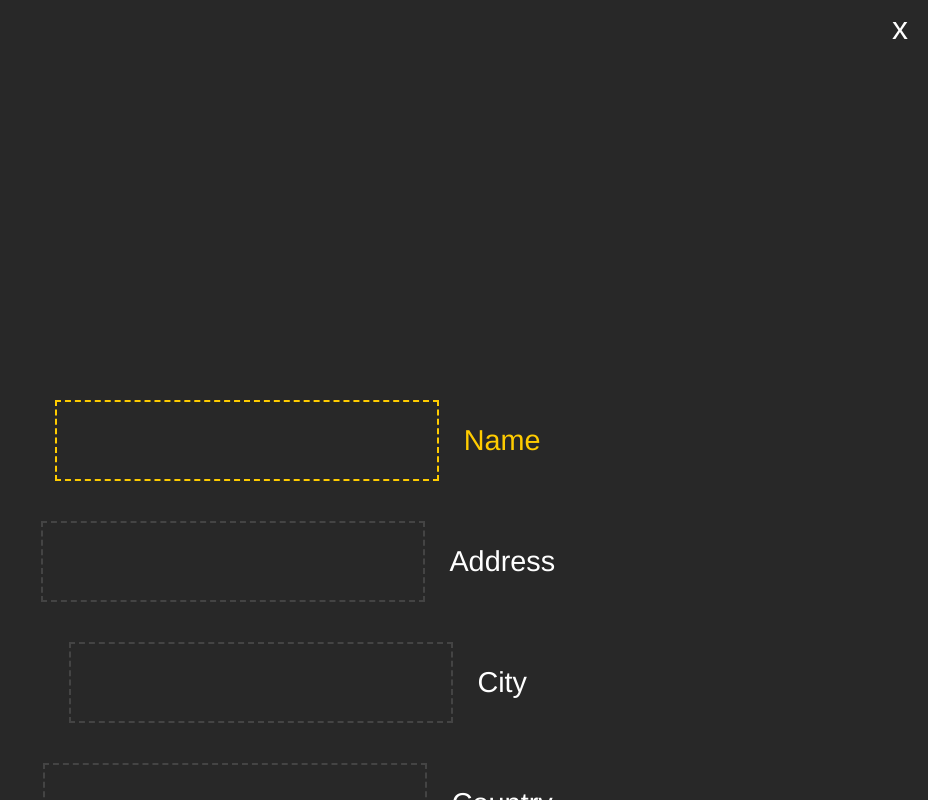
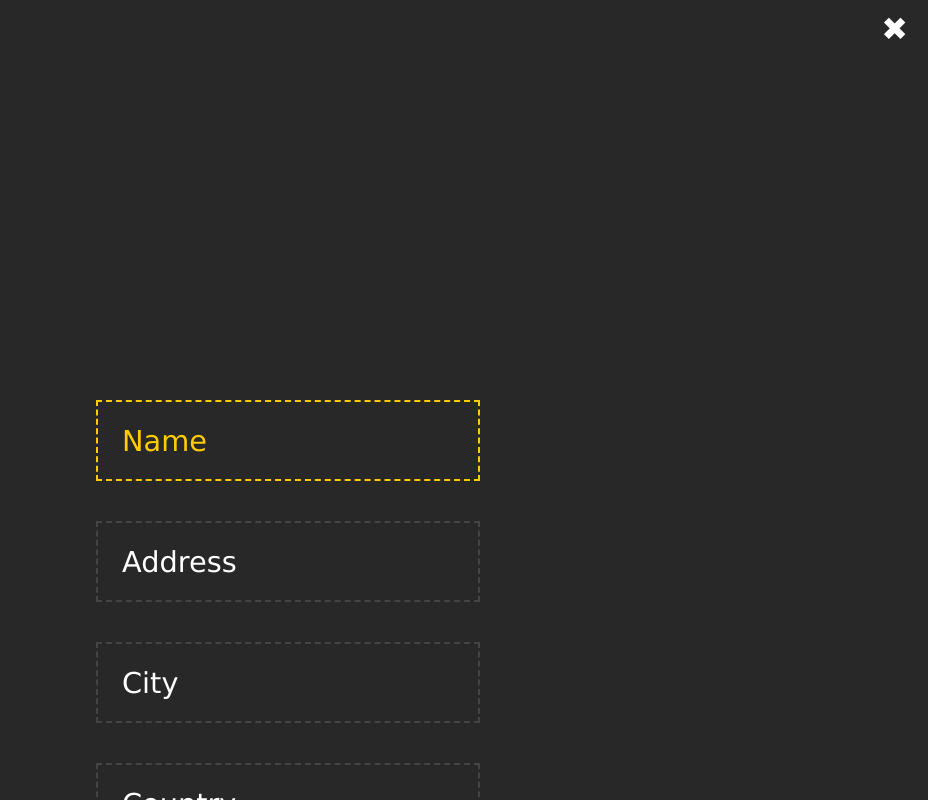
Before and after one commit to hollycunningham/fancy-modal-form, a plain HTML site: page index.html in a window 1280 px wide. Both pictures are taken after a click on the button "Open form". Shown: the whole page, without its empty margins (352-1280 px from the left). Drawn offline with nearby package versions, Linux system fonts and the light colour scheme.

Commit message:
labels as placeholders

```diff
--- a/index.html
+++ b/index.html
@@ -1,36 +1,57 @@
 <!DOCTYPE html>
 <html>
 <head>
-	<title>Javascript Center</title>
+	<title>Fancy Modal Form</title>
 	<link rel="stylesheet" type="text/css" href="style.css">
 </head>
 <body>
 	<main>
-		<h2>Here's the main content</h2>
+		<h2>Fancy Modal Form</h2>
+		<p>This page, which utilizes jQuery, demonstrates a form:
+			<ul>
+				<li>inside a modal window</li>
+				<li>with automatic vertical centering on the focused field</li>
+				<li>field labels that behave as placeholders</li>
+			</ul>
+		</p>
+		<p>To-Do:
+			<ul>
+				<li>Add a dropdown field</li>
+			</ul>
+		</p>
 		<button>Open form</button>
 	</main>
-	<div class="viewport">
+	<div class="modal">
 		<div class="content">
 			<form>
+				<div class="input-row">
 					<div class="input-wrap">
 						<input id="name" name="name" type="text"/>
 						<label for="name">Name</label>
 					</div>
+				</div>
+				<div class="input-row">
 					<div class="input-wrap">
 						<input id="address" name="address" type="text" />
 						<label for="address">Address</label>
 					</div>
+				</div>
+				<div class="input-row">
 					<div class="input-wrap">
 						<input id="city" name="city" type="text"/>
 						<label for="city">City</label>
 					</div>
+				</div>
+				<div class="input-row">
 					<div class="input-wrap">
-					<input id="country" name="country" type="country"/>
+						<input id="country" name="country" type="text"/>
 						<label for="country">Country</label>
 					</div>
+				</div>
+				<input type="submit" value="Submit">
 			</form>
 		</div>
-		<a href="" class="close">x</a>
+		<a href="" class="close">&#x2716;</a>
 	</div>
 	<script src="https://code.jquery.com/jquery-3.2.1.min.js" type="text/javascript"></script>
 	<script src="script.js" type="text/javascript"></script>
--- a/script.js
+++ b/script.js
@@ -5,38 +5,35 @@ var halfHeight = $( window ).height() / 2;
 $('.content').css({'padding-top': halfHeight, 'padding-bottom': halfHeight});
 
 $(function() {
-	function updateText(event){
-	  var input=$(this);
-	  setTimeout(function(){
-	    var val=input.val();
-	    if(val!="")
-	      input.parent().addClass("float");
-	    else
-	      input.parent().removeClass("float");
-	  },1)
-	}
 	$(".input-wrap input").keydown(updateText);
 	$(".input-wrap input").change(updateText);
 });
 
+function updateText(event){
+	var input = $(this);
+	setTimeout(function(){
+		var val = input.val();
+		if(val !== "") {
+			input.parent().addClass("float");
+		} else {
+			input.parent().removeClass("float");
+		}
+	}, 1);
+}
+
 $('input').focus(function(){
-	inputPosition = $(this).position().top;
-	finalPosition = inputPosition - halfHeight + scrollPosition; // OMFG
-	$('.viewport').animate({ scrollTop: finalPosition }, 100);
+	inputPosition = $(this).closest('.input-wrap').position().top;
+	finalPosition = inputPosition - halfHeight + scrollPosition;
+	$('.modal').animate({ scrollTop: finalPosition }, 100);
 });
 
-$('.viewport').scroll(function() {
-	scrollPosition = $('.viewport').scrollTop();
+$('.modal').scroll(function() {
+	scrollPosition = $('.modal').scrollTop();
 });
 
-$('button').click(function(){
-	$('.viewport').show();
-	$('body').addClass('modalOpen');
+$('button, a.close').click(function(e){
+	e.preventDefault();
+	$('.modal').toggle();
+	$('body').toggleClass('modalOpen');
 	$('input').first().focus();
 });
-
-$('a.close').click(function(e){
-	e.preventDefault();
-	$('.viewport').hide();
-	$('body').removeClass('modalOpen');
-});
--- a/style.css
+++ b/style.css
@@ -1,11 +1,10 @@
 html, body {
-	/* height: 100%; */
 	margin: 0;
-	font-family: Helvetica, Arial, sans-serif;
+	font-family: Geneva,Tahoma,Verdana,sans-serif;
+	background: #eee;
 }
 
 body.modalOpen {
-	background: aquamarine;
 	overflow: hidden;
 }
 
@@ -13,7 +12,7 @@ main {
 	margin: 0 20px;
 }
 
-.viewport {
+.modal {
 	position: absolute;
 	height: 100%;
 	width: 100%;
@@ -27,42 +26,47 @@ main {
 	text-align: center;
 }
 
+.input-wrap {
+	display: inline-block;
+	position: relative;
+}
+
 .close {
 	position: fixed;
 	top: 10px;
 	right: 20px;
 	font-size: 2em;
 	color: white;
-	font-family: sans-serif;
 	text-decoration: none;
 }
 
 .close:hover {
-	color: #ccc;
+	color: #aaa;
 }
 
 /* Labels */
-input {
+input[type=text], label {
+	line-height: 2.6em;
+	font-size: 1.8rem;
+}
+
+input[type=text] {
 	border: 2px dashed #444;
 	background: transparent;
 	outline: none;
 	margin: 0 auto 40px;
-	line-height: 2.6em;
 	color: #ffcc00;
 	text-indent: 20px;
-	font-size: 1.8rem;
 }
 
 label {
-	display: inline-block;
-	position: relative;
-	top: 0;
-	left: 20px;
-	font-size: 1.8rem;
-	-moz-transform-origin: 0 -15%;
-	-ms-transform-origin: 0 -15%;
-	-webkit-transform-origin: 0 -15%;
-	transform-origin: 0 -15%;
+	position: absolute;
+	top: 4px;
+	left: 26px;
+	-moz-transform-origin: -8% -22%;
+	-ms-transform-origin: -8% -22%;
+	-webkit-transform-origin: -8% -22%;
+	transform-origin: -8% -22%;
 	-moz-transition: -moz-transform 160ms, color 200ms;
 	-o-transition: -o-transform 160ms, color 200ms;
 	-webkit-transition: -webkit-transform 160ms, color 200ms;
@@ -74,11 +78,11 @@ label {
 	color: white;
 }
 
-input:focus {
+input[type=text]:focus {
 	border: 2px dashed #ffcc00;
 	}
 
-input:focus + label {
+input[type=text]:focus + label {
 	color: #ffcc00;
 }
 
```
Lines whose indentation alone changed are shown as unchanged.
